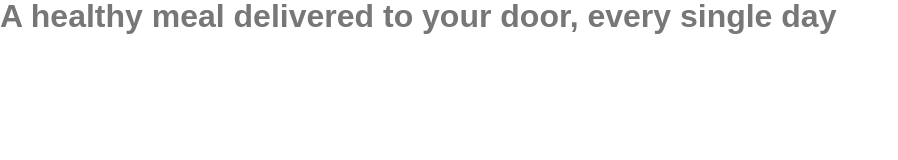
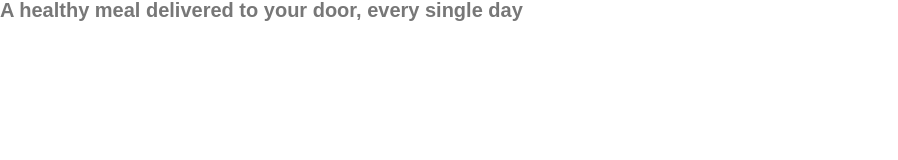
Before and after one commit to llancruzz/omnifood, a plain HTML site: page index.html in a window 1280 px wide. Shown: the whole page, without its empty margins (0-898 px from the left). Drawn offline with Linux system fonts and the light colour scheme.

Commit message:
style: Set the 10px of font-size in html root

```diff
--- a/css/style.css
+++ b/css/style.css
@@ -63,6 +63,13 @@ Medium: 11px
   box-sizing: border-box;
 }
 
+html {
+  /* font-size: 10px; */
+  /* 10px / 16px = 0.625 = 62.5% */
+  /* Percentage of user's browser font-size setting */
+  font-size: 62.5%;
+}
+
 body {
   font-family: sans-serif;
   line-height: 1;
```
